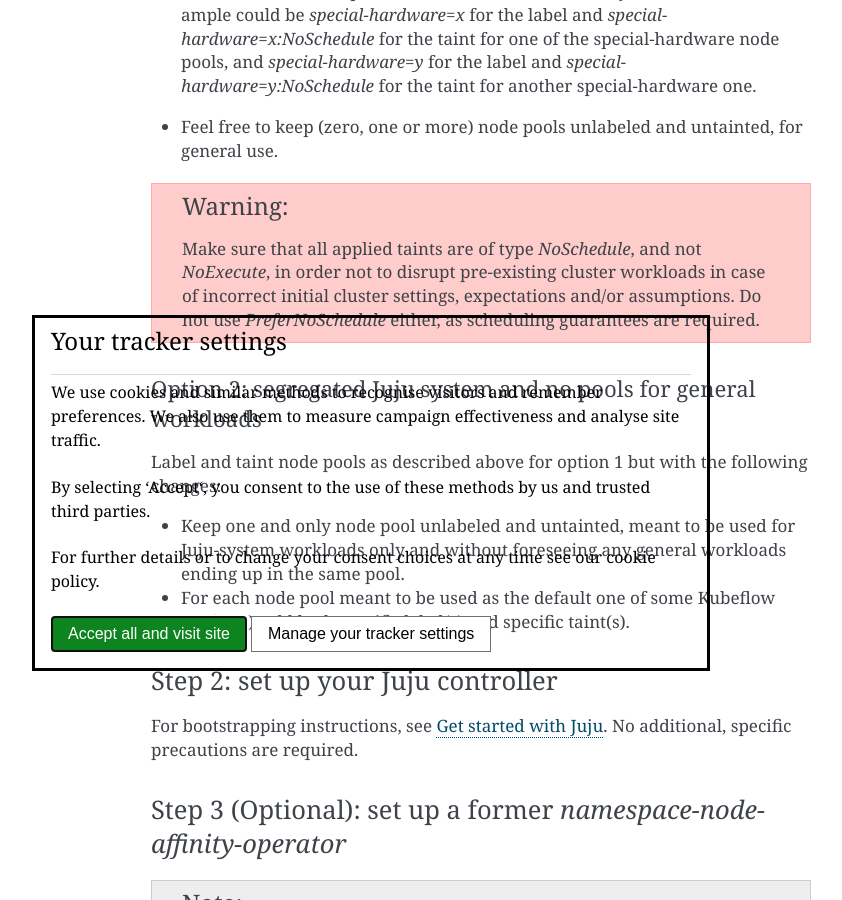
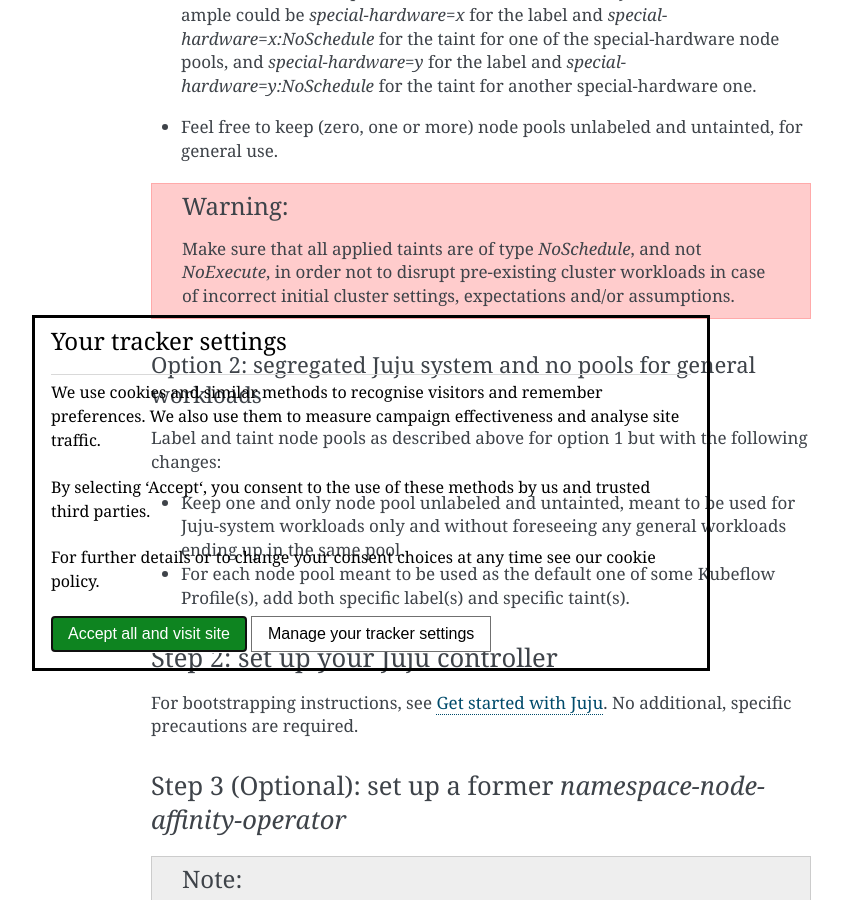
Before and after one commit to canonical/charmed-kubeflow-documentation, a Sphinx documentation site: the page built from docs/how-to/install/install-for-advanced-scheduling.rst, in a window 1280 px wide and 900 px high, scrolled down 2582 px. Shown: the whole window, without its empty margins (269-1111 px from the left). Built offline with Sphinx 7.4.7, drawn with Linux system fonts in a browser that asks for light colours.

Commit message:
docs: fixed content as per review comments - part 7

```diff
--- a/docs/how-to/install/install-for-advanced-scheduling.rst
+++ b/docs/how-to/install/install-for-advanced-scheduling.rst
@@ -78,7 +78,7 @@
 
 .. warning::
 
-  Make sure that all applied taints are of type `NoSchedule`, and not `NoExecute`, in order not to disrupt pre-existing cluster workloads in case of incorrect initial cluster settings, expectations and/or assumptions. Do not use `PreferNoSchedule` either, as scheduling guarantees are required.
+  Make sure that all applied taints are of type `NoSchedule`, and not `NoExecute`, in order not to disrupt pre-existing cluster workloads in case of incorrect initial cluster settings, expectations and/or assumptions.
 
 ++++++++++++++++++++++++++++++++++++++++++++++++++++++++++++++++++++++++++++++++++
 Option 2: segregated Juju system and no pools for general workloads
```
